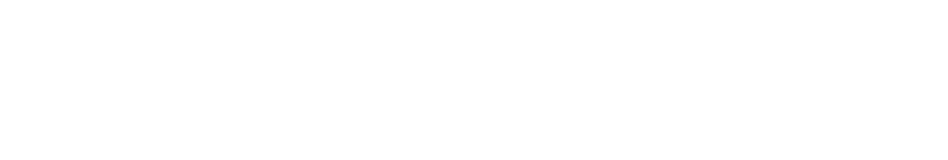
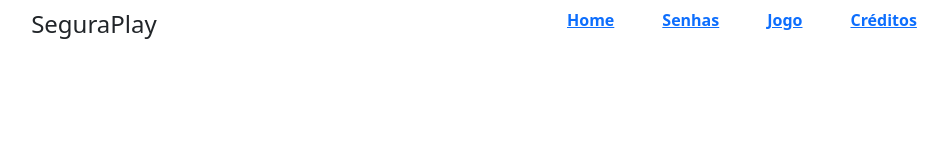
Before and after one commit to MatheusDallaValle/Extensao01Cyberseguranca, a plain HTML site: page index.html in a window 1280 px wide. Shown: the whole page, without its empty margins (166-1114 px from the left). Drawn offline with nearby package versions, Linux system fonts and the light colour scheme.

Commit message:
ambiente preparado

```diff
--- a/index.html
+++ b/index.html
@@ -3,6 +3,8 @@
 <head>
     <meta charset="UTF-8">
     <meta name="viewport" content="width=device-width, initial-scale=1.0">
+    <!--link Reset CSS-->
+    <link rel="stylesheet" href="style/reset.css">
     <!--link CSS-->
     <link rel="stylesheet" href="style/style.css">
     <!--Bootstrap 5-->
@@ -10,8 +12,18 @@
     <title>SeguraPlay</title>
 </head>
 <body>
-    <header>
-
+    <header class="d-flex align-items-center justify-content-around w-100 p-2">
+        <div id="logo">
+            <h1 class="fs-4">SeguraPlay</h1>
+        </div>
+        <div id="menu" class="d-flex align-items-center">
+            <ul class="d-flex gap-5">
+                <li><a href=""><b>Home</b></a></li>
+                <li><a href=""><b>Senhas</b></a></li>
+                <li><a href=""><b>Jogo</b></a></li>
+                <li><a href=""><b>Créditos</b></a></li>
+            </ul>
+        </div>
     </header>
 </body>
 </html>
--- a/sass/style.sass
+++ b/sass/style.sass
@@ -0,0 +1 @@
+#menu
--- /dev/null
+++ b/style/reset.css
@@ -0,0 +1,48 @@
+/* http://meyerweb.com/eric/tools/css/reset/
+   v2.0 | 20110126
+   License: none (public domain)
+*/
+
+html, body, div, span, applet, object, iframe,
+h1, h2, h3, h4, h5, h6, p, blockquote, pre,
+a, abbr, acronym, address, big, cite, code,
+del, dfn, em, img, ins, kbd, q, s, samp,
+small, strike, strong, sub, sup, tt, var,
+b, u, i, center,
+dl, dt, dd, ol, ul, li,
+fieldset, form, label, legend,
+table, caption, tbody, tfoot, thead, tr, th, td,
+article, aside, canvas, details, embed,
+figure, figcaption, footer, header, hgroup,
+menu, nav, output, ruby, section, summary,
+time, mark, audio, video {
+	margin: 0;
+	padding: 0;
+	border: 0;
+	font-size: 100%;
+	font: inherit;
+	vertical-align: baseline;
+}
+/* HTML5 display-role reset for older browsers */
+article, aside, details, figcaption, figure,
+footer, header, hgroup, menu, nav, section {
+	display: block;
+}
+body {
+	line-height: 1;
+}
+ol, ul {
+	list-style: none;
+}
+blockquote, q {
+	quotes: none;
+}
+blockquote:before, blockquote:after,
+q:before, q:after {
+	content: '';
+	content: none;
+}
+table {
+	border-collapse: collapse;
+	border-spacing: 0;
+}
```
Also changed, not shown: style/style.css, 1 other file.
